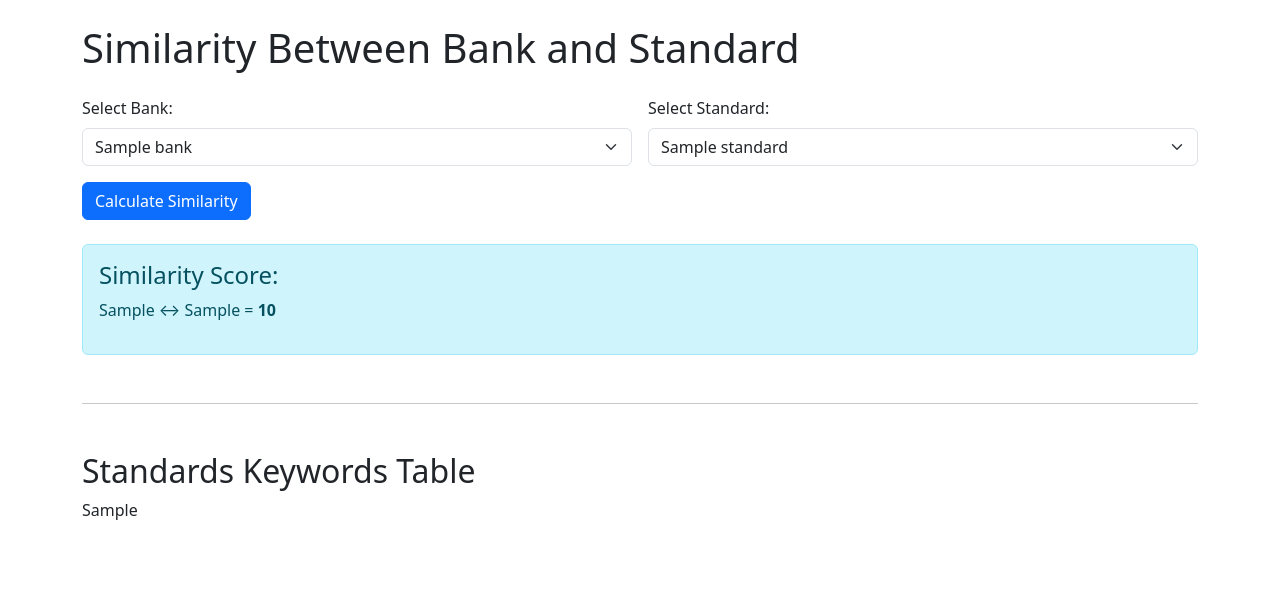
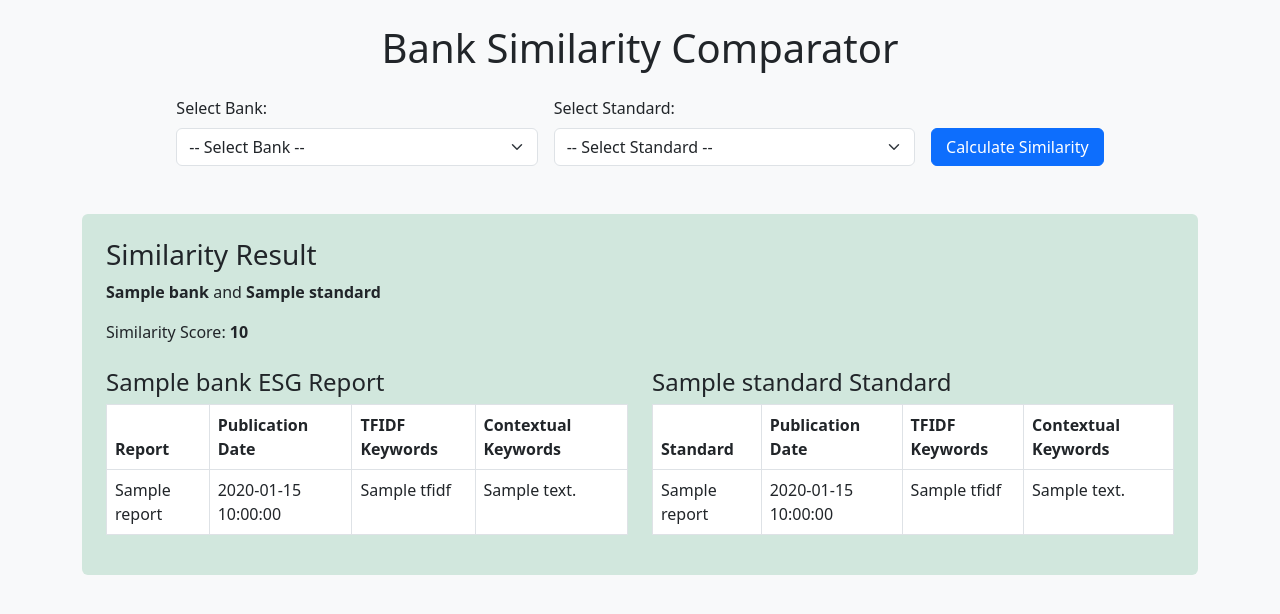
Before and after one commit to Lily-WangQian/Lily-WangQian-AzureWeb_Upload1, a Flask app: template templates/index.html in a window 1280 px wide. Shown: the top 614 px of the page. Run offline with Flask 3, Linux system fonts and the light colour scheme; the template is opened without the code that fills it: most values are stand-ins (such as "Sample title", 1, 10 or a date in 2020); parts of the project's set-up code (start-up, migrations or seed data) failed here and were passed over.

Commit message:
update website

```diff
--- a/app.py
+++ b/app.py
@@ -3,15 +3,17 @@ import pandas as pd
 
 app = Flask(__name__)
 
-# Load and clean the similarity score CSV
+# Load and clean data
 similarity_df = pd.read_csv('standards and banks detailed similarity score.csv')
 similarity_df = similarity_df.loc[:, ~similarity_df.columns.str.contains('^Unnamed', case=False)]
 similarity_df.columns = similarity_df.columns.str.strip()
 similarity_df.set_index('Standard', inplace=True)
 
-# Load the standards keywords CSV
-keywords_df = pd.read_csv('standards keywords.csv')
-keywords_df.columns = keywords_df.columns.str.strip()
+bank_keywords_df = pd.read_csv('banks keywords.csv')
+bank_keywords_df.columns = bank_keywords_df.columns.str.strip()
+
+standard_keywords_df = pd.read_csv('standards keywords.csv')
+standard_keywords_df.columns = standard_keywords_df.columns.str.strip()
 
 # Extract bank and standard names
 bank_names = similarity_df.columns.tolist()
@@ -19,15 +21,7 @@ standard_names = similarity_df.index.tolist()
 
 @app.route('/')
 def index():
-    return render_template(
-        'index.html',
-        banks=bank_names,
-        standards=standard_names,
-        score=None,
-        selected_bank=None,
-        selected_standard=None,
-        keywords_table=keywords_df.to_html(classes='table table-bordered', index=False)
-    )
+    return render_template('index.html', banks=bank_names, standards=standard_names, result=None)
 
 @app.route('/calculate', methods=['POST'])
 def calculate():
@@ -40,14 +34,35 @@ def calculate():
         print(f"Error calculating similarity: {e}")
         score = 'N/A'
 
+    # Bank info
+    bank_row = bank_keywords_df[bank_keywords_df['Bank'].str.strip() == bank]
+    bank_info = {
+        'report': bank_row.iloc[0]['Report'] if not bank_row.empty else 'N/A',
+        'date': bank_row.iloc[0]['Publication Date'] if not bank_row.empty else 'N/A',
+        'tfidf': bank_row.iloc[0]['TFIDF Keywords'] if not bank_row.empty else 'N/A',
+        'contextual': bank_row.iloc[0]['Contextual Keywords'] if not bank_row.empty else 'N/A',
+    }
+
+    # Standard info
+    std_row = standard_keywords_df[standard_keywords_df['Standard'].str.strip() == standard]
+    standard_info = {
+        'report': std_row.iloc[0]['Standard'] if not std_row.empty else 'N/A',
+        'date': std_row.iloc[0]['Publication Date'] if not std_row.empty else 'N/A',
+        'tfidf': std_row.iloc[0]['TFIDF Keywords'] if not std_row.empty else 'N/A',
+        'contextual': std_row.iloc[0]['Contextual Keywords'] if not std_row.empty else 'N/A',
+    }
+
     return render_template(
         'index.html',
         banks=bank_names,
         standards=standard_names,
-        score=score,
-        selected_bank=bank,
-        selected_standard=standard,
-        keywords_table=keywords_df.to_html(classes='table table-bordered', index=False)
+        result={
+            'bank': bank,
+            'standard': standard,
+            'score': score,
+            'bank_info': bank_info,
+            'standard_info': standard_info
+        }
     )
 
 if __name__ == '__main__':
--- a/templates/index.html
+++ b/templates/index.html
@@ -1,48 +1,93 @@
 <!DOCTYPE html>
-<html>
+<html lang="en">
 <head>
-    <title>Bank-Standard Similarity</title>
+    <meta charset="UTF-8">
+    <title>Bank Similarity Comparator</title>
     <link rel="stylesheet" href="https://cdn.jsdelivr.net/npm/bootstrap@5.3.0/dist/css/bootstrap.min.css">
 </head>
-<body class="container mt-4">
-    <h1 class="mb-4">Similarity Between Bank and Standard</h1>
+<body class="bg-light p-4">
+    <div class="container">
+        <h1 class="mb-4 text-center">Bank Similarity Comparator</h1>
 
-    <form method="POST" action="/calculate" class="row g-3">
-        <div class="col-md-6">
+        <form method="POST" action="/calculate" class="row g-3 justify-content-center">
+            <div class="col-md-4">
                 <label for="bank" class="form-label">Select Bank:</label>
                 <select name="bank" class="form-select" required>
+                    <option value="">-- Select Bank --</option>
                     {% for bank in banks %}
-                <option value="{{ bank }}" {% if bank == selected_bank %}selected{% endif %}>{{ bank }}</option>
+                        <option value="{{ bank }}" {% if result and bank == result.bank %}selected{% endif %}>{{ bank }}</option>
                     {% endfor %}
                 </select>
             </div>
 
-        <div class="col-md-6">
+            <div class="col-md-4">
                 <label for="standard" class="form-label">Select Standard:</label>
                 <select name="standard" class="form-select" required>
-                {% for standard in standards %}
-                <option value="{{ standard }}" {% if standard == selected_standard %}selected{% endif %}>{{ standard }}</option>
+                    <option value="">-- Select Standard --</option>
+                    {% for std in standards %}
+                        <option value="{{ std }}" {% if result and std == result.standard %}selected{% endif %}>{{ std }}</option>
                     {% endfor %}
                 </select>
             </div>
 
-        <div class="col-12">
-            <button type="submit" class="btn btn-primary">Calculate Similarity</button>
+            <div class="col-md-2 d-flex align-items-end">
+                <button type="submit" class="btn btn-primary w-100">Calculate Similarity</button>
             </div>
         </form>
 
-    {% if score is not none %}
-    <div class="alert alert-info mt-4">
-        <h4>Similarity Score:</h4>
-        <p>{{ selected_standard }} ↔ {{ selected_bank }} = <strong>{{ score }}</strong></p>
+        {% if result %}
+        <div class="mt-5 bg-success-subtle p-4 rounded">
+            <h3>Similarity Result</h3>
+            <p><strong>{{ result.bank }}</strong> and <strong>{{ result.standard }}</strong></p>
+            <p>Similarity Score: <strong>{{ result.score }}</strong></p>
+
+            <div class="row mt-4">
+                <div class="col-md-6">
+                    <h4>{{ result.bank }} ESG Report</h4>
+                    <table class="table table-bordered">
+                        <thead>
+                            <tr>
+                                <th>Report</th>
+                                <th>Publication Date</th>
+                                <th>TFIDF Keywords</th>
+                                <th>Contextual Keywords</th>
+                            </tr>
+                        </thead>
+                        <tbody>
+                            <tr>
+                                <td>{{ result.bank_info.report }}</td>
+                                <td>{{ result.bank_info.date }}</td>
+                                <td>{{ result.bank_info.tfidf }}</td>
+                                <td>{{ result.bank_info.contextual }}</td>
+                            </tr>
+                        </tbody>
+                    </table>
+                </div>
+
+                <div class="col-md-6">
+                    <h4>{{ result.standard }} Standard</h4>
+                    <table class="table table-bordered">
+                        <thead>
+                            <tr>
+                                <th>Standard</th>
+                                <th>Publication Date</th>
+                                <th>TFIDF Keywords</th>
+                                <th>Contextual Keywords</th>
+                            </tr>
+                        </thead>
+                        <tbody>
+                            <tr>
+                                <td>{{ result.standard_info.report }}</td>
+                                <td>{{ result.standard_info.date }}</td>
+                                <td>{{ result.standard_info.tfidf }}</td>
+                                <td>{{ result.standard_info.contextual }}</td>
+                            </tr>
+                        </tbody>
+                    </table>
+                </div>
+            </div>
         </div>
         {% endif %}
-
-    <hr class="my-5">
-
-    <h2>Standards Keywords Table</h2>
-    <div class="table-responsive">
-        {{ keywords_table | safe }}
     </div>
 </body>
 </html>
```
Lines whose indentation alone changed are shown as unchanged.
